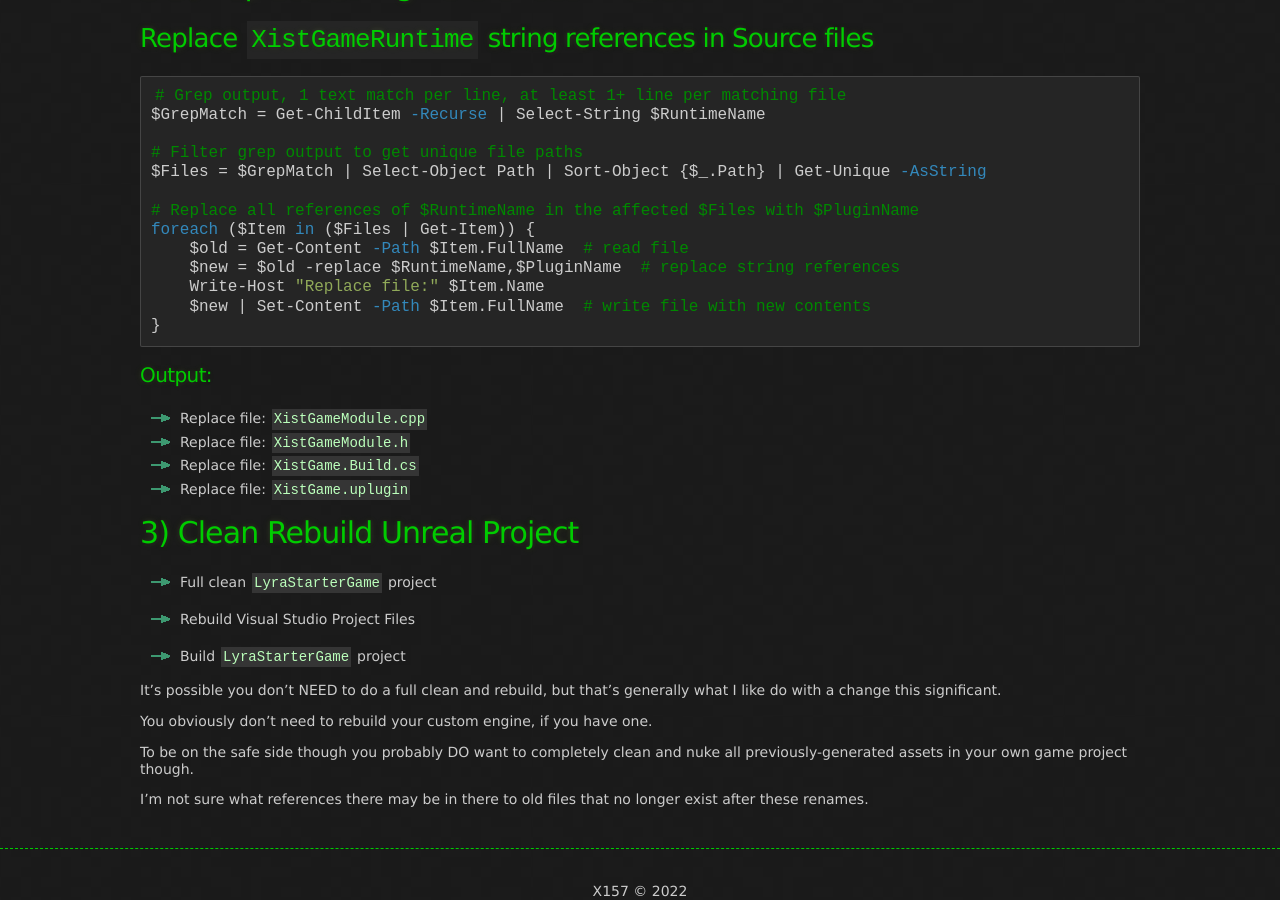
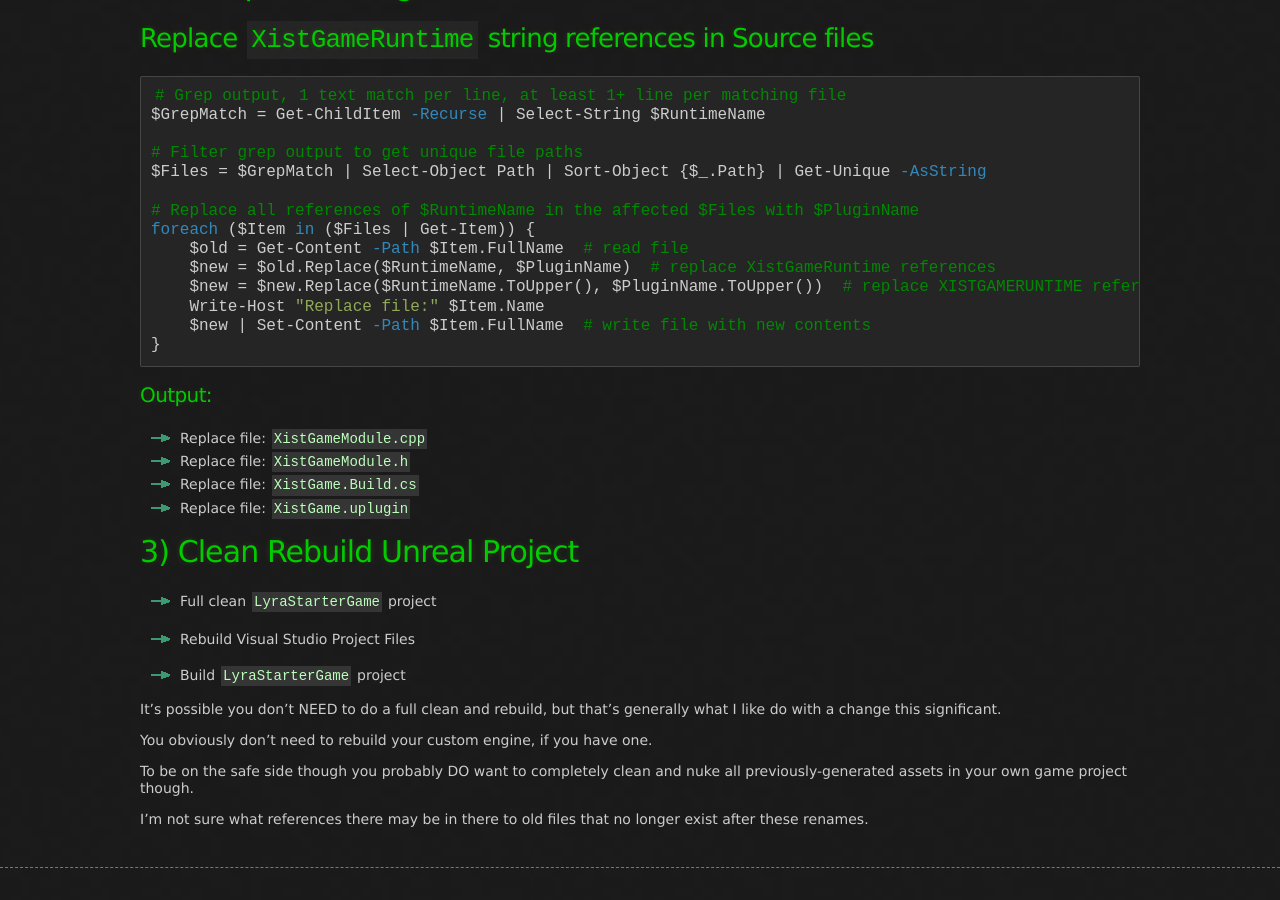
Before and after one commit to x157/x157.github.io, a Jekyll site: the page built from UE5/GameFeatures/How-To-Remove-GameFeature-Runtime-Code-Suffix.md, in a window 1280 px wide and 900 px high, scrolled down 1944 px. Built offline with Jekyll 4.4.1, drawn with Linux system fonts in a browser that asks for light colours.

Commit message:
Fix case-sensitive name replace

```diff
--- a/UE5/GameFeatures/How-To-Remove-GameFeature-Runtime-Code-Suffix.md
+++ b/UE5/GameFeatures/How-To-Remove-GameFeature-Runtime-Code-Suffix.md
@@ -126,7 +126,8 @@ $Files = $GrepMatch | Select-Object Path | Sort-Object {$_.Path} | Get-Unique -A
 # Replace all references of $RuntimeName in the affected $Files with $PluginName
 foreach ($Item in ($Files | Get-Item)) {
     $old = Get-Content -Path $Item.FullName  # read file
-    $new = $old -replace $RuntimeName,$PluginName  # replace string references
+    $new = $old.Replace($RuntimeName, $PluginName)  # replace XistGameRuntime references
+    $new = $new.Replace($RuntimeName.ToUpper(), $PluginName.ToUpper())  # replace XISTGAMERUNTIME references
     Write-Host "Replace file:" $Item.Name
     $new | Set-Content -Path $Item.FullName  # write file with new contents
 }
```
